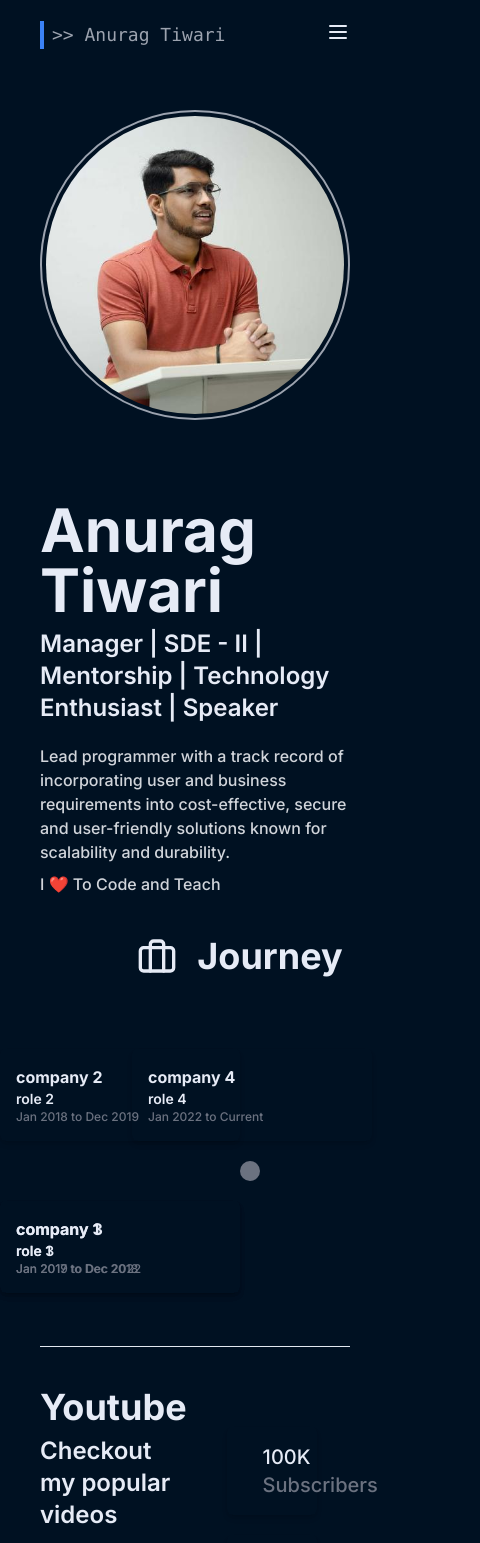
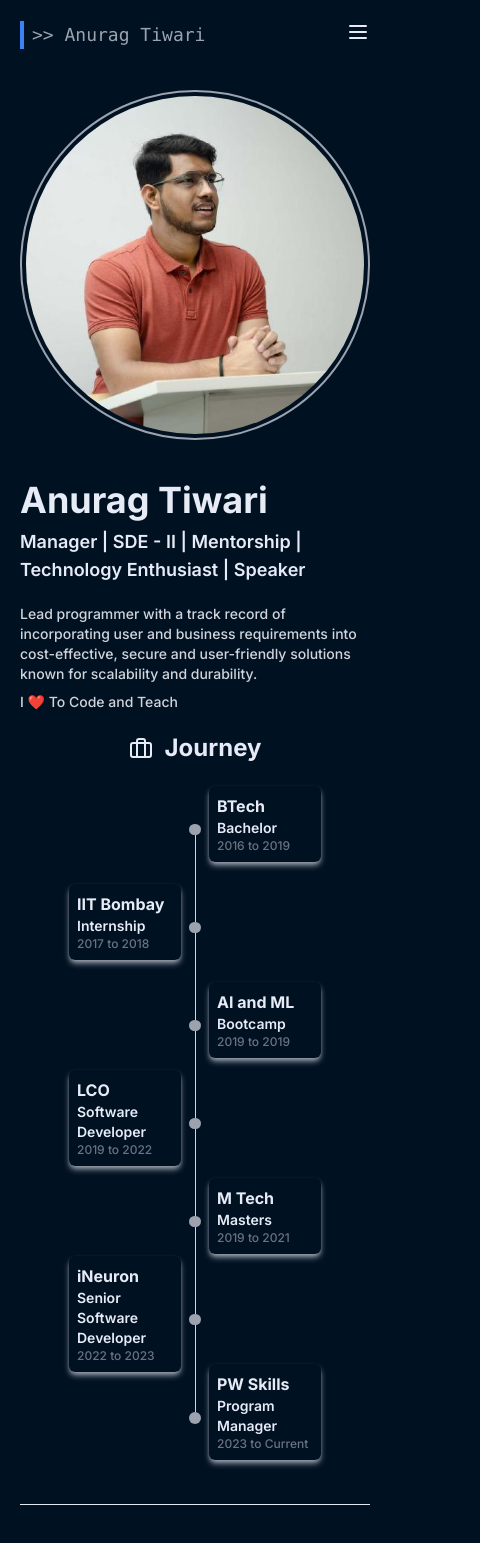
Before and after one commit to anuragtiwarime/atme, a Next.js app: page / in a window 390 px wide. Shown: the top 1543 px of the page, 480 px wide, since content can reach past the window. Built offline with nearby package versions, Linux system fonts and the light colour scheme.

Commit message:
refactored journey, made it responsive

```diff
--- a/src/app/page.tsx
+++ b/src/app/page.tsx
@@ -1,8 +1,7 @@
 "use client";
 
 import Header from "@/components/Header";
-import Job from "@/components/Job";
-import { JobDetails, toolsData } from "@/constants/constants";
+import { JourneyDetails, toolsData } from "@/constants/constants";
 import Image from "next/image";
 import { Briefcase, MonitorPlay, UsersRound, Wrench } from "lucide-react";
 import { Button } from "@/components/ui/button";
@@ -18,6 +17,7 @@ import { Separator } from "@/components/ui/separator";
 import Tool from "@/components/Tool";
 import SocialMedia from "@/components/SocialMedia";
 import ContactForm from "@/components/ui/ContactForm";
+import Journey from "@/components/Journey";
 
 export default function Home() {
   const year = new Date().getFullYear();
@@ -26,7 +26,7 @@ export default function Home() {
       <Header />
 
       {/* main section */}
-      <section className="px-10 flex flex-col md:flex-row items-center gap-20 my-10">
+      <section className="px-5 md:px-10 flex flex-col md:flex-row items-center gap-10 md:gap-20 my-5 md:my-10">
         <div className="rounded-full p-1 border-[2px] border-gray-400">
           <Image
             className="rounded-full"
@@ -40,12 +40,12 @@ export default function Home() {
         {/* for user description */}
         <div className="space-y-5">
           <div className="space-y-2">
-            <h1 className="text-6xl font-bold">Anurag Tiwari</h1>
-            <h4 className="text-2xl font-semibold">
+            <h1 className="text-4xl sm:text-6xl font-bold">Anurag Tiwari</h1>
+            <h4 className="text-lg sm:text-2xl font-semibold">
               Manager | SDE - II | Mentorship | Technology Enthusiast | Speaker
             </h4>
           </div>
-          <div className="space-y-2 font-medium text-gray-300">
+          <div className="space-y-2 font-medium text-gray-300 text-sm sm:text-base">
             <p>
               Lead programmer with a track record of incorporating user and
               business requirements into cost-effective, secure and
@@ -56,28 +56,28 @@ export default function Home() {
         </div>
       </section>
 
-      {/* for job section */}
-      <section className="px-60 flex items-center flex-col gap-5">
-        <div className="flex items-center gap-5">
-          <Briefcase className="w-10 h-10" />
-          <h1 className="text-4xl font-bold">Journey</h1>
+      {/* for journey section */}
+      <section className="px-40 flex items-center flex-col gap-5">
+        <div className="flex items-center gap-3 md:gap-5">
+          <Briefcase className="w-6 h-6 sm:w-10 sm:h-10" />
+          <h1 className="text-2xl md:text-4xl font-bold">Journey</h1>
         </div>
-        <div className="flex items-center justify-between w-full h-[350px]">
-          {JobDetails &&
-            JobDetails.map((job, index) => {
+        <div className="flex flex-col md:flex-row items-center justify-between w-full h-[600px] md:h-[320px] mt-10 mb-20 md:mt-0 md:mb-0">
+          {JourneyDetails &&
+            JourneyDetails.map((job, index) => {
               return (
-                <Job
+                <Journey
                   key={index + job?.companyName + job?.designation}
-                  jobDetails={job}
+                  journeyDetails={job}
                   index={index}
-                  lastIndex={JobDetails?.length - 1}
+                  lastIndex={JourneyDetails?.length - 1}
                 />
               );
             })}
         </div>
       </section>
 
-      <div className="px-10">
+      <div className="px-5 md:px-10">
         <Separator />
       </div>
 
--- a/src/components/Header.tsx
+++ b/src/components/Header.tsx
@@ -6,10 +6,8 @@ import {
   Drawer,
   DrawerClose,
   DrawerContent,
-  DrawerDescription,
   DrawerFooter,
   DrawerHeader,
-  DrawerTitle,
   DrawerTrigger,
 } from "./ui/drawer";
 
@@ -29,7 +27,7 @@ const Header = () => {
 
   return (
     <header
-      className={`flex items-center justify-between px-10 py-5 ${
+      className={`flex items-center justify-between px-5 md:px-10 py-5 ${
         isScrolled ? "sticky top-0 z-50 backdrop-blur-lg" : ""
       }`}
     >
--- a/src/components/Job.tsx
+++ /dev/null
@@ -1,39 +0,0 @@
-import { IJobDetails } from "@/helper/interface";
-import React from "react";
-
-type IProp = {
-  jobDetails: IJobDetails;
-  index: number;
-  lastIndex: number;
-};
-
-const Job = ({ jobDetails, index, lastIndex }: IProp) => {
-  return (
-    <div className={`relative ${index === lastIndex ? "w-fit" : "w-full"}`}>
-      {/* for dot and connecting line */}
-      <div className="flex items-center w-full">
-        <div className="w-5 h-5 bg-gray-500 rounded-full" />
-        <div
-          className={`h-1 bg-gray-200 ${
-            lastIndex === index ? "hidden" : "w-full"
-          }`}
-        />
-      </div>
-
-      {/* Job Details */}
-      <div
-        className={`w-60 shadow-md dark:shadow-white p-4 rounded-md absolute ${
-          index === lastIndex ? "-right-28" : "right-1/2"
-        } ${index % 2 === 0 ? "top-10" : "bottom-10"}`}
-      >
-        <h2 className="font-bold">{jobDetails?.companyName}</h2>
-        <h5 className="font-semibold text-sm">{jobDetails?.designation}</h5>
-        <p className="font-medium text-xs text-gray-500">
-          {jobDetails?.startDate} to {jobDetails?.endDate}
-        </p>
-      </div>
-    </div>
-  );
-};
-
-export default Job;
--- /dev/null
+++ b/src/components/Journey.tsx
@@ -0,0 +1,50 @@
+import { IJourneyDetails } from "@/helper/interface";
+import React from "react";
+
+type IProp = {
+  journeyDetails: IJourneyDetails;
+  index: number;
+  lastIndex: number;
+};
+
+const Journey = ({ journeyDetails, index, lastIndex }: IProp) => {
+  return (
+    <div
+      className={`relative ${
+        index === lastIndex ? "w-fit h-fit" : "w-full h-full"
+      }`}
+    >
+      {/* for dot and connecting line */}
+      <div className="flex flex-col md:flex-row items-center w-full h-full">
+        {/* dot */}
+        <div className="relative w-3 h-3 md:w-5 md:h-5 bg-gray-400 rounded-full">
+          {/* Job Details */}
+          <div
+            className={`absolute ${
+              index % 2 === 0
+                ? "left-5 md:left-0 md:top-10"
+                : "right-5 md:right-0 md:bottom-10"
+            } w-28 sm:w-32 md:w-52 md:left-1/2 transform md:-translate-x-1/2 -translate-y-1/2 md:-translate-y-0 shadow-md shadow-gray-400 p-2 rounded-md`}
+          >
+            <h2 className="font-bold">{journeyDetails?.companyName}</h2>
+            <h5 className="font-semibold text-sm">
+              {journeyDetails?.designation}
+            </h5>
+            <p className="font-medium text-xs text-gray-500">
+              {journeyDetails?.startDate} to {journeyDetails?.endDate}
+            </p>
+          </div>
+        </div>
+
+        {/* connecting line */}
+        <div
+          className={`md:h-1 w-[1px] h-full bg-gray-300 ${
+            lastIndex === index ? "hidden" : "md:w-full"
+          }`}
+        />
+      </div>
+    </div>
+  );
+};
+
+export default Journey;
--- a/src/constants/constants.ts
+++ b/src/constants/constants.ts
@@ -1,28 +1,46 @@
-import { IJobDetails, ISocialMedia, IToolsData } from "@/helper/interface";
+import { IJourneyDetails, ISocialMedia, IToolsData } from "@/helper/interface";
 
-export const JobDetails: IJobDetails[] = [
+export const JourneyDetails: IJourneyDetails[] = [
   {
-    companyName: "company 1",
-    designation: "role 1",
-    startDate: "Jan 2017",
-    endDate: "Dec 2018",
+    companyName: "BTech",
+    designation: "Bachelor",
+    startDate: "2016",
+    endDate: "2019",
   },
   {
-    companyName: "company 2",
-    designation: "role 2",
-    startDate: "Jan 2018",
-    endDate: "Dec 2019",
+    companyName: "IIT Bombay",
+    designation: "Internship",
+    startDate: "2017",
+    endDate: "2018",
   },
   {
-    companyName: "company 3",
-    designation: "role 3",
-    startDate: "Jan 2019",
-    endDate: "Dec 2022",
+    companyName: "AI and ML",
+    designation: "Bootcamp",
+    startDate: "2019",
+    endDate: "2019",
   },
   {
-    companyName: "company 4",
-    designation: "role 4",
-    startDate: "Jan 2022",
+    companyName: "LCO",
+    designation: "Software Developer",
+    startDate: "2019",
+    endDate: "2022",
+  },
+  {
+    companyName: "M Tech",
+    designation: "Masters",
+    startDate: "2019",
+    endDate: "2021",
+  },
+  {
+    companyName: "iNeuron",
+    designation: "Senior Software Developer",
+    startDate: "2022",
+    endDate: "2023",
+  },
+  {
+    companyName: "PW Skills",
+    designation: "Program Manager",
+    startDate: "2023",
     endDate: "Current",
   },
 ];
--- a/src/helper/interface.ts
+++ b/src/helper/interface.ts
@@ -1,4 +1,4 @@
-export interface IJobDetails {
+export interface IJourneyDetails {
   companyName: string;
   designation: string;
   startDate: string;
```
